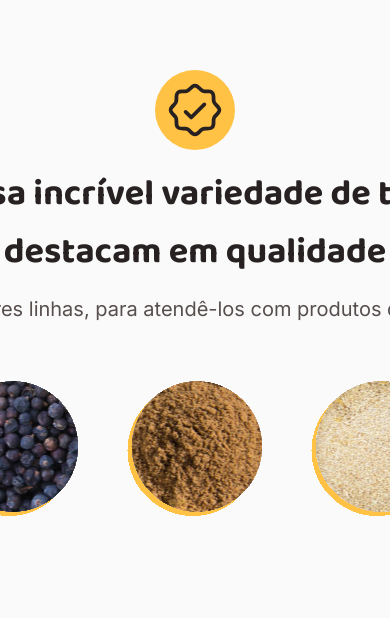
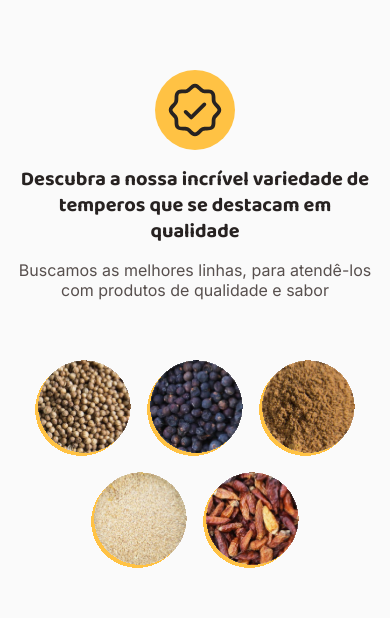
Before and after one commit to 300Marco/temperos-jrc, a React (Vite) app: page / in a window 390 px wide. Shown: the part 714-1332 px from the top of the page. Built offline with nearby package versions, Linux system fonts and the light colour scheme.

Commit message:
update: responsive in variety section

```diff
--- a/src/pages/Home/styles.ts
+++ b/src/pages/Home/styles.ts
@@ -16,6 +16,11 @@ export const SectionVarieties = styled('section', {
   flexDirection: 'column',
   alignItems: 'center',
   gap: '3.75rem',
+
+  '@mobile': {
+    width: '100%',
+    padding: '0 1rem',
+  },
 })
 
 export const SectionVarietiesContent = styled('section', {
@@ -47,6 +52,17 @@ export const SectionVarietiesContent = styled('section', {
   p: {
     color: '$gray700',
   },
+
+  '@mobile': {
+    h2: {
+      fontSize: '1.25rem',
+      lineHeight: '130%',
+    },
+
+    p: {
+      fontSize: '1rem',
+    },
+  },
 })
 
 export const SectionVarietiesImages = styled('div', {
@@ -54,6 +70,22 @@ export const SectionVarietiesImages = styled('div', {
   justifyContent: 'center',
   alignItems: 'center',
   gap: '3rem',
+
+  img: {
+    width: '8.25rem',
+    height: '8.25rem',
+  },
+
+  '@mobile': {
+    width: '100%',
+    gap: '1rem 1rem',
+    flexWrap: 'wrap',
+
+    img: {
+      width: '6rem',
+      height: '6rem',
+    },
+  },
 })
 
 export const SectionOptions = styled('section', {
```
